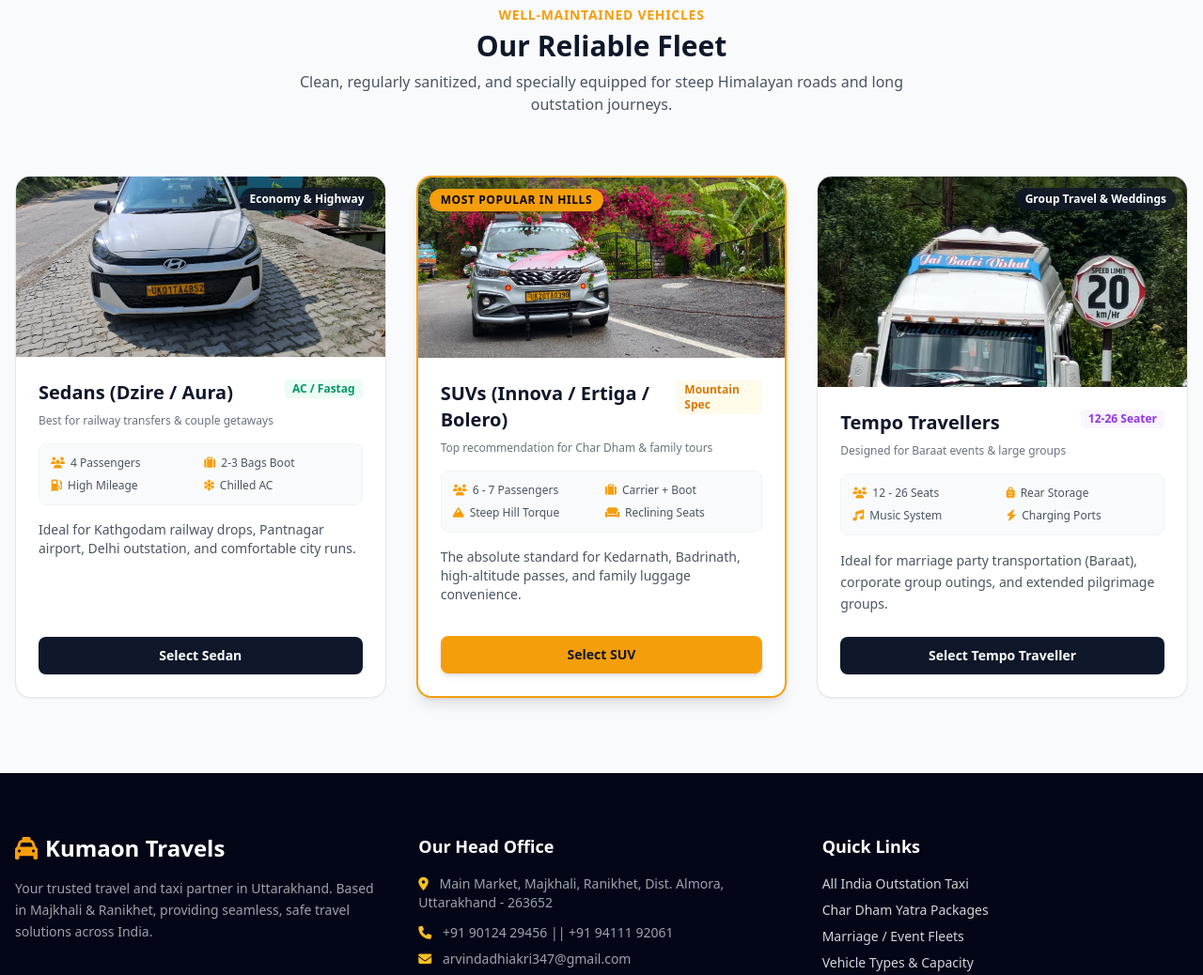
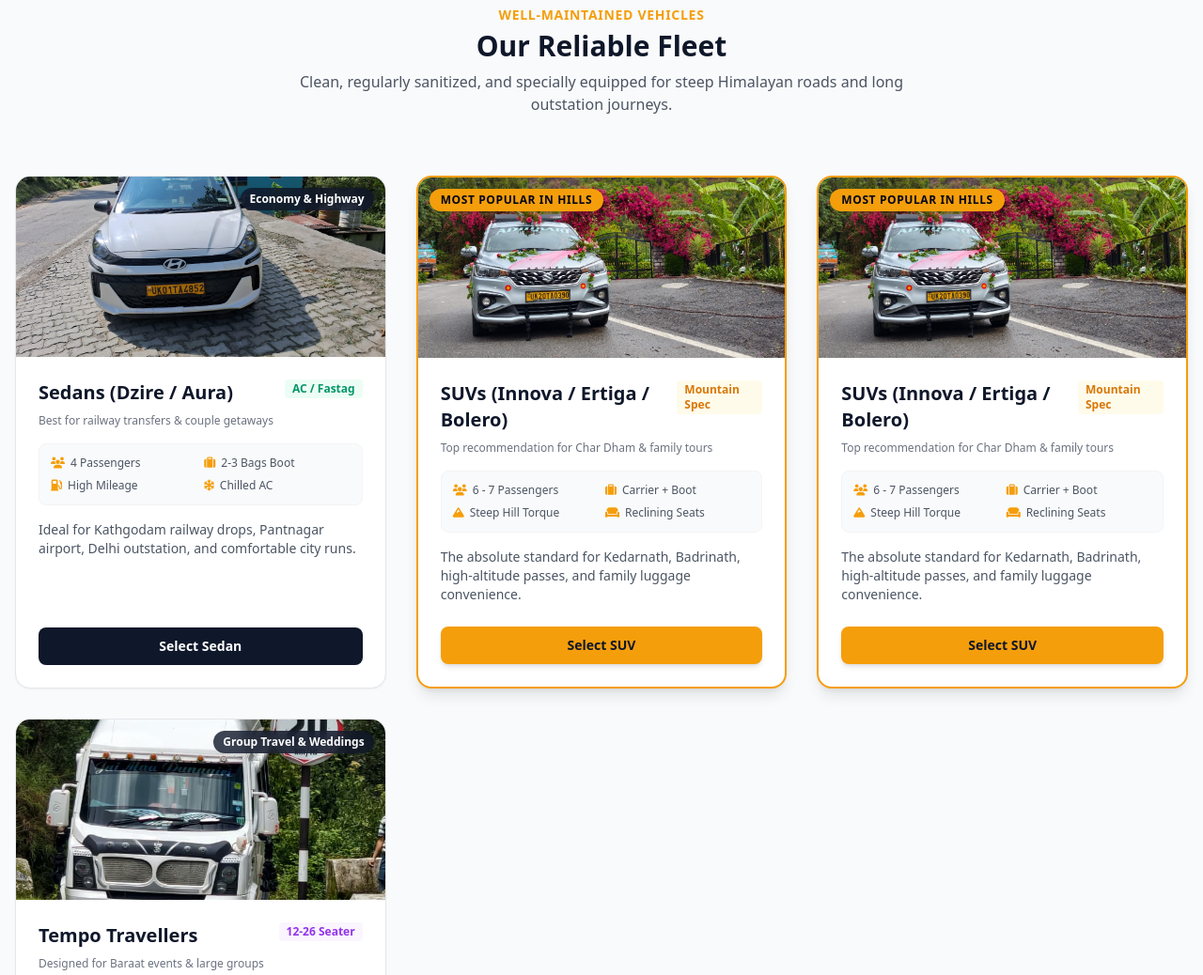
Before and after one commit to Virendra200325/kumaon-travels, a website: page index.html in a window 1280 px wide. Shown: the part 1981-3019 px from the top of the page at 94% size. Drawn offline with nearby package versions, Linux system fonts and the light colour scheme.

Commit message:
update code

```diff
--- a/index.html
+++ b/index.html
@@ -387,14 +387,66 @@
       </div>
 
       <!-- Vehicle 3: Tempo Traveller -->
-<div class="bg-white border rounded-2xl overflow-hidden shadow-sm hover:shadow-xl transition duration-300 flex flex-col">
+      <div class="bg-white border-2 border-amber-500 rounded-2xl overflow-hidden shadow-lg hover:shadow-2xl transition duration-300 flex flex-col justify-between relative">
+        <span class="absolute top-3 left-3 bg-amber-500 text-slate-950 text-xs font-extrabold px-3 py-1 rounded-full uppercase tracking-wider z-10 shadow">
+          Most Popular in Hills
+        </span>
 
-  <!-- Image Container -->
-  <div class="relative h-56 w-full overflow-hidden bg-gray-100">
+        <div>
+          <div class="relative h-48 w-full overflow-hidden bg-gray-100">
+            <img
+              src="/photo2.jpeg"
+              alt="SUV Innova Crysta Ertiga"
+              class="w-full h-full object-cover hover:scale-105 transition duration-500"
+            />
+          </div>
+
+          <div class="p-6">
+            <div class="flex justify-between items-start mb-2">
+              <h4 class="text-xl font-bold text-slate-900">SUVs (Innova / Ertiga / Bolero)</h4>
+              <span class="text-xs font-bold text-amber-600 bg-amber-50 px-2 py-0.5 rounded">Mountain Spec</span>
+            </div>
+            <p class="text-xs text-gray-500">Top recommendation for Char Dham & family tours</p>
+
+            <div class="grid grid-cols-2 gap-2 my-4 text-xs font-medium text-gray-600 bg-gray-50 p-3 rounded-lg border border-gray-100">
+              <div class="flex items-center space-x-1.5">
+                <i class="fa-solid fa-users text-amber-500"></i>
+                <span>6 - 7 Passengers</span>
+              </div>
+              <div class="flex items-center space-x-1.5">
+                <i class="fa-solid fa-suitcase text-amber-500"></i>
+                <span>Carrier + Boot</span>
+              </div>
+              <div class="flex items-center space-x-1.5">
+                <i class="fa-solid fa-mountain text-amber-500"></i>
+                <span>Steep Hill Torque</span>
+              </div>
+              <div class="flex items-center space-x-1.5">
+                <i class="fa-solid fa-couch text-amber-500"></i>
+                <span>Reclining Seats</span>
+              </div>
+            </div>
+
+            <p class="text-sm text-gray-600">The absolute standard for Kedarnath, Badrinath, high-altitude passes, and family luggage convenience.</p>
+          </div>
+        </div>
+
+        <div class="p-6 pt-0">
+          <button onclick="selectFleet('SUV (Innova Crysta / Ertiga)')"
+                  class="w-full py-2.5 px-4 bg-amber-500 hover:bg-amber-600 text-slate-900 text-sm font-bold rounded-lg transition duration-200 text-center shadow-md">
+            Select SUV
+          </button>
+        </div>
+      </div>
+
+      <!-- Vehicle 3: Tempo Traveller -->
+      <div class="bg-white border rounded-2xl overflow-hidden shadow-sm hover:shadow-xl transition duration-300 flex flex-col justify-between">
+        <div>
+          <div class="relative h-48 w-full overflow-hidden bg-gray-100">
             <img
               src="/photo10.jpeg"
               alt="Tempo Traveller Bus"
-      style="object-position: center 45%;"
+              style="object-position: center 60%;"
               class="w-full h-full object-cover hover:scale-105 transition duration-500"
             />
             <span class="absolute top-3 right-3 bg-slate-900/80 backdrop-blur text-white text-xs font-semibold px-2.5 py-1 rounded-full">
@@ -402,16 +454,13 @@
             </span>
           </div>
 
-  <!-- Card Body -->
-  <div class="p-6 flex-1 flex flex-col justify-between">
-    <div>
+          <div class="p-6">
             <div class="flex justify-between items-start mb-2">
               <h4 class="text-xl font-bold text-slate-900">Tempo Travellers</h4>
               <span class="text-xs font-bold text-purple-600 bg-purple-50 px-2 py-0.5 rounded">12-26 Seater</span>
             </div>
             <p class="text-xs text-gray-500">Designed for Baraat events & large groups</p>
 
-      <!-- Features Grid -->
             <div class="grid grid-cols-2 gap-2 my-4 text-xs font-medium text-gray-600 bg-gray-50 p-3 rounded-lg border border-gray-100">
               <div class="flex items-center space-x-1.5">
                 <i class="fa-solid fa-users text-amber-500"></i>
@@ -431,17 +480,15 @@
               </div>
             </div>
 
-      <p class="text-sm text-gray-600 leading-relaxed">
-        Ideal for marriage party transportation (Baraat), corporate group outings, and extended pilgrimage groups.
-      </p>
+            <p class="text-sm text-gray-600">Ideal for marriage party transportation (Baraat), corporate group outings, and extended pilgrimage groups.</p>
+          </div>
         </div>
 
-    <!-- CTA Button -->
+        <div class="p-6 pt-0">
           <button onclick="selectFleet('Tempo Traveller')"
-            class="mt-6 w-full py-2.5 px-4 bg-slate-900 hover:bg-amber-500 hover:text-slate-900 text-white text-sm font-semibold rounded-lg transition duration-200 text-center">
+                  class="w-full py-2.5 px-4 bg-slate-900 hover:bg-amber-500 hover:text-slate-900 text-white text-sm font-semibold rounded-lg transition duration-200 text-center">
             Select Tempo Traveller
           </button>
-  </div>
         </div>
       </div>
 </section>
```
Lines whose indentation alone changed are shown as unchanged.
